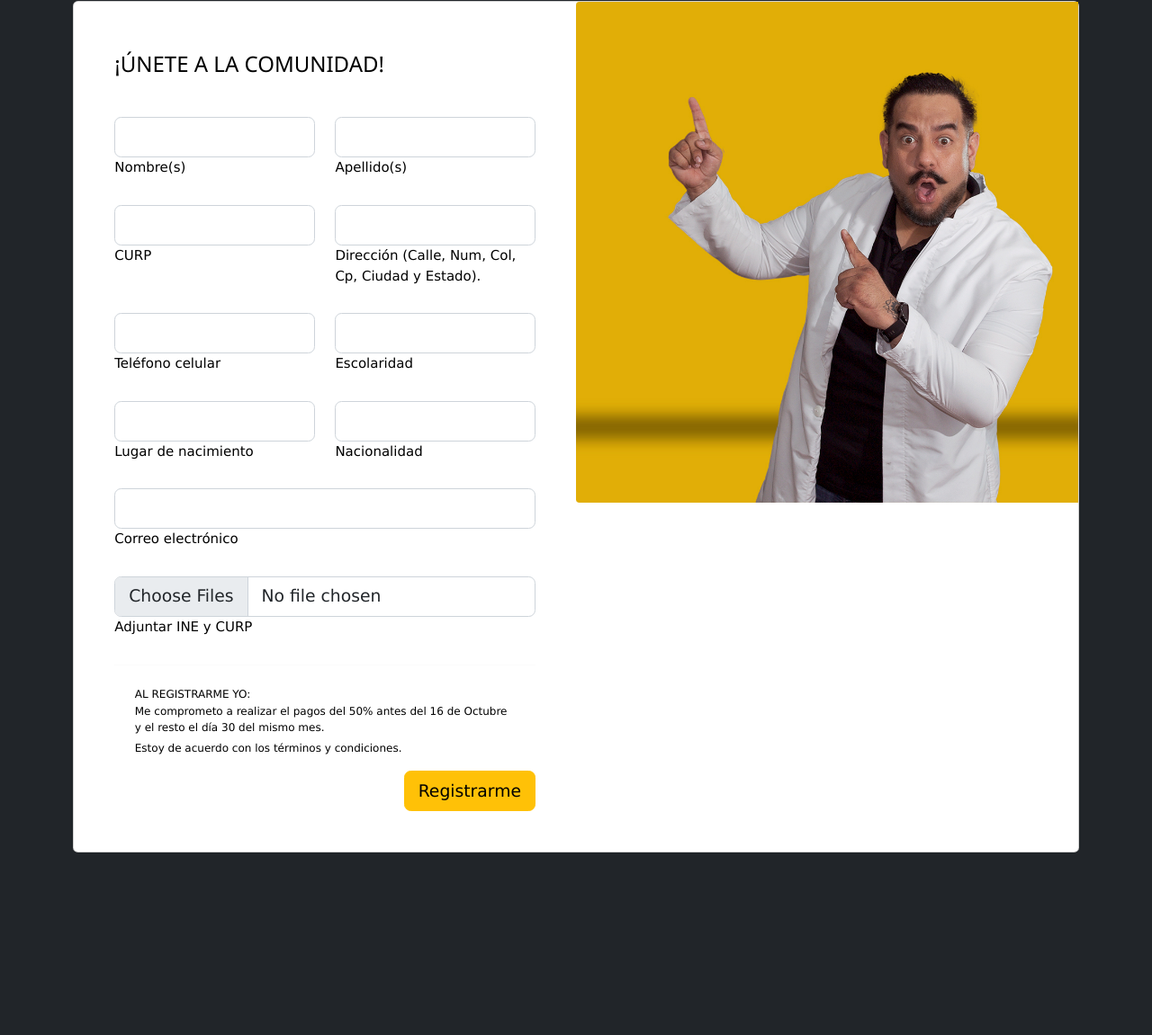
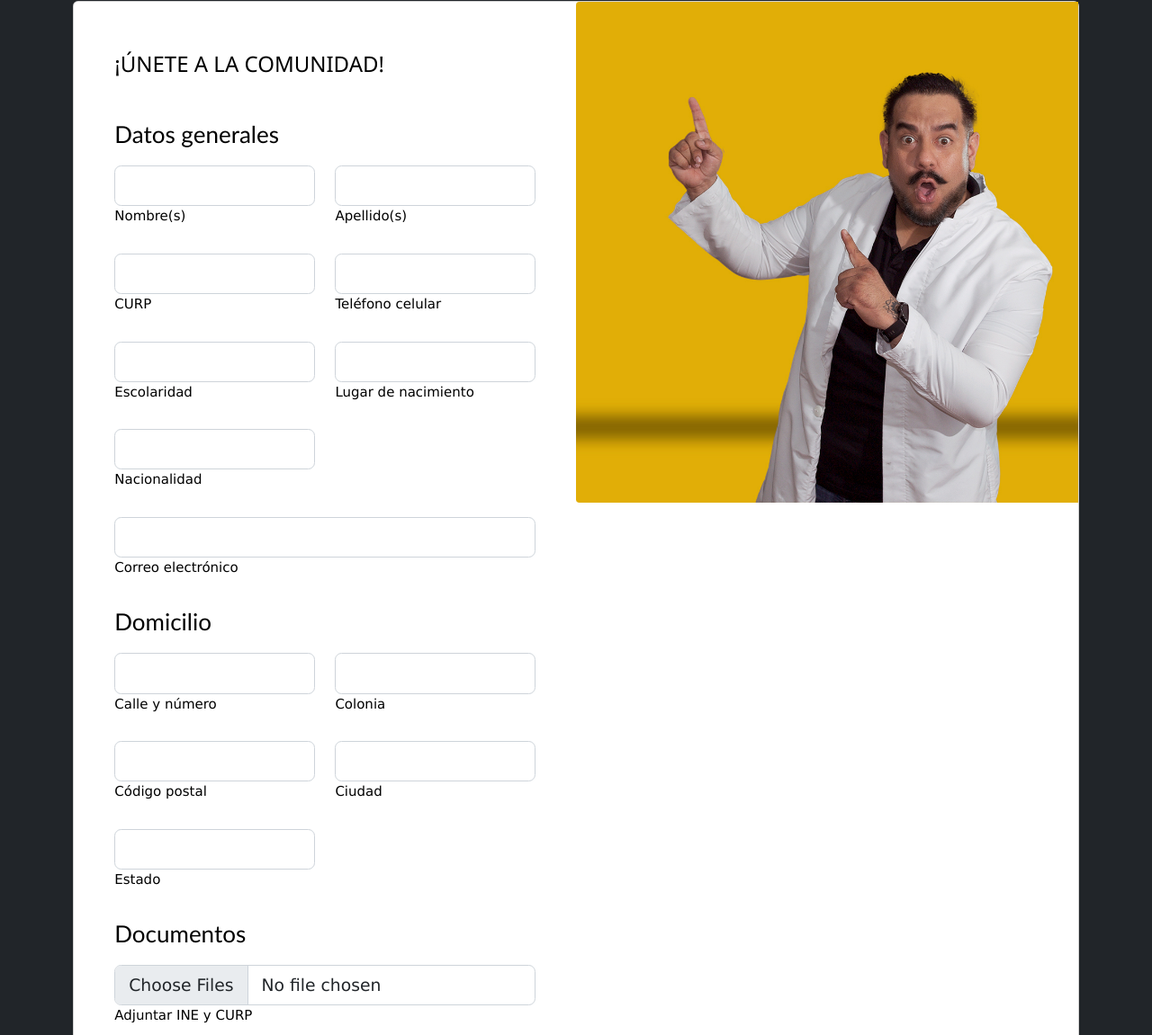
Before and after one commit to luislealdev/cursos-optometr-a-node, a website: page register.html in a window 1280 px wide. Shown: the part 67-1218 px from the top of the page at 90% size. Before the commit the page ends 1083 px from the top, so only its background shows below. Drawn offline with nearby package versions, Linux system fonts and the light colour scheme.

Commit message:
Change form

```diff
--- a/register.html
+++ b/register.html
@@ -28,43 +28,31 @@
                                     <h3 class="mb-5 text-uppercase">¡Únete a la comunidad!</h3>
                                     <form action="/registro" method="POST" enctype="multipart/form-data">
                                         <div class="row">
+                                            <p class="text-opinion">Datos generales</p>
                                             <div class="col-md-6 mb-4">
                                                 <div class="form-outline">
-                                                    <input type="text" id="name" name="name"
+                                                    <input type="text" id="name" name="name" autocomplete="off"
                                                         class="form-control form-control-lg" required />
                                                     <label class="form-label" for="name">Nombre(s)</label>
                                                 </div>
                                             </div>
                                             <div class="col-md-6 mb-4">
                                                 <div class="form-outline">
-                                                    <input type="text" id="lastName" name="lastName"
+                                                    <input type="text" id="lastName" name="lastName" autocomplete="off"
                                                         class="form-control form-control-lg" required />
                                                     <label class="form-label" for="lastName">Apellido(s)</label>
                                                 </div>
                                             </div>
-                                        </div>
-                                        <div class="row">
                                             <div class="col-md-6 mb-4">
                                                 <div class="form-outline">
-                                                    <input type="text" id="CURP" name="CURP"
+                                                    <input type="text" id="CURP" name="CURP" autocomplete="off"
                                                         class="form-control form-control-lg" required />
                                                     <label class="form-label" for="CURP">CURP</label>
                                                 </div>
                                             </div>
                                             <div class="col-md-6 mb-4">
                                                 <div class="form-outline">
-                                                    <input type="text" id="address" name="address"
-                                                        class="form-control form-control-lg" required />
-                                                    <label class="form-label" for="address">Dirección (Calle,
-                                                        Num,
-                                                        Col, Cp, Ciudad y Estado). </label>
-                                                </div>
-                                            </div>
-                                        </div>
-                                        <div class="row">
-                                            <div class="col-md-6 mb-4">
-                                                <div class="form-outline">
-                                                    <input type="text" id="phone" name="phone"
+                                                    <input type="text" id="phone" name="phone" autocomplete="off"
                                                         class="form-control form-control-lg" required />
                                                     <label class="form-label" for="phone">Teléfono
                                                         celular</label>
@@ -72,17 +60,16 @@
                                             </div>
                                             <div class="col-md-6 mb-4">
                                                 <div class="form-outline">
-                                                    <input type="text" id="schoolar" name="schoolar"
+                                                    <input type="text" id="schoolar" name="schoolar" autocomplete="off"
                                                         class="form-control form-control-lg" required />
                                                     <label class="form-label" for="schoolar">Escolaridad </label>
                                                 </div>
                                             </div>
-                                        </div>
-                                        <div class="row">
                                             <div class="col-md-6 mb-4">
                                                 <div class="form-outline">
                                                     <input type="text" id="placeBorn" name="placeBorn"
-                                                        class="form-control form-control-lg" required />
+                                                        autocomplete="off" class="form-control form-control-lg"
+                                                        required />
                                                     <label class="form-label" for="placeBorn">Lugar de
                                                         nacimiento</label>
                                                 </div>
@@ -90,17 +77,65 @@
                                             <div class="col-md-6 mb-4">
                                                 <div class="form-outline">
                                                     <input type="text" id="nacionality" name="nacionality"
-                                                        class="form-control form-control-lg" required />
+                                                        autocomplete="off" class="form-control form-control-lg"
+                                                        required />
                                                     <label class="form-label" for="nacionality">Nacionalidad </label>
                                                 </div>
                                             </div>
+                                            <div class="form-outline mb-4">
+                                                <input type="email" id="email" class="form-control form-control-lg"
+                                                    name="email" required />
+                                                <label class="form-label" for="email">Correo electrónico</label>
+                                            </div>
+                                        </div>
+                                        <div class="row">
+                                            <p class="text-opinion">Domicilio</p>
+
+                                            <div class="col-md-6 mb-4">
+                                                <div class="form-outline">
+                                                    <input type="text" id="address" name="calle" autocomplete="off"
+                                                        class="form-control form-control-lg" required />
+                                                    <label class="form-label" for="address">Calle y número </label>
+                                                </div>
+                                            </div>
+                                            <div class="col-md-6 mb-4">
+                                                <div class="form-outline">
+                                                    <input type="text" id="address" name="colonia" autocomplete="off"
+                                                        class="form-control form-control-lg" required />
+                                                    <label class="form-label" for="address">Colonia </label>
+                                                </div>
+                                            </div>
+                                            <div class="col-md-6 mb-4">
+                                                <div class="form-outline">
+                                                    <input type="text" id="address" name="cp" autocomplete="off"
+                                                        class="form-control form-control-lg" required />
+                                                    <label class="form-label" for="address">Código postal</label>
+                                                </div>
+                                            </div>
+                                            <div class="col-md-6 mb-4">
+                                                <div class="form-outline">
+                                                    <input type="text" id="address" name="ciudad" autocomplete="off"
+                                                        class="form-control form-control-lg" required />
+                                                    <label class="form-label" for="address">Ciudad </label>
+                                                </div>
+                                            </div>
+                                            <div class="col-md-6 mb-4">
+                                                <div class="form-outline">
+                                                    <input type="text" id="address" name="estado" autocomplete="off"
+                                                        class="form-control form-control-lg" required />
+                                                    <label class="form-label" for="address">Estado </label>
+                                                </div>
+                                            </div>
+                                        </div>
+                                        <div class="row">
+                                            <p class="text-opinion">Documentos</p>
+
+                                        </div>
+                                        <div class="row">
+
                                         </div>
 
-                                        <div class="form-outline mb-4">
-                                            <input type="email" id="email" class="form-control form-control-lg"
-                                                name="email" required />
-                                            <label class="form-label" for="email">Correo electrónico</label>
-                                        </div>
+
                                         <div class="form-outline mb-4">
                                             <input type="file" multiple id="files" name="files"
                                                 class="form-control form-control-lg" required />
```
Also changed, not shown: app.js (+12 -3 lines), 1 other file.
